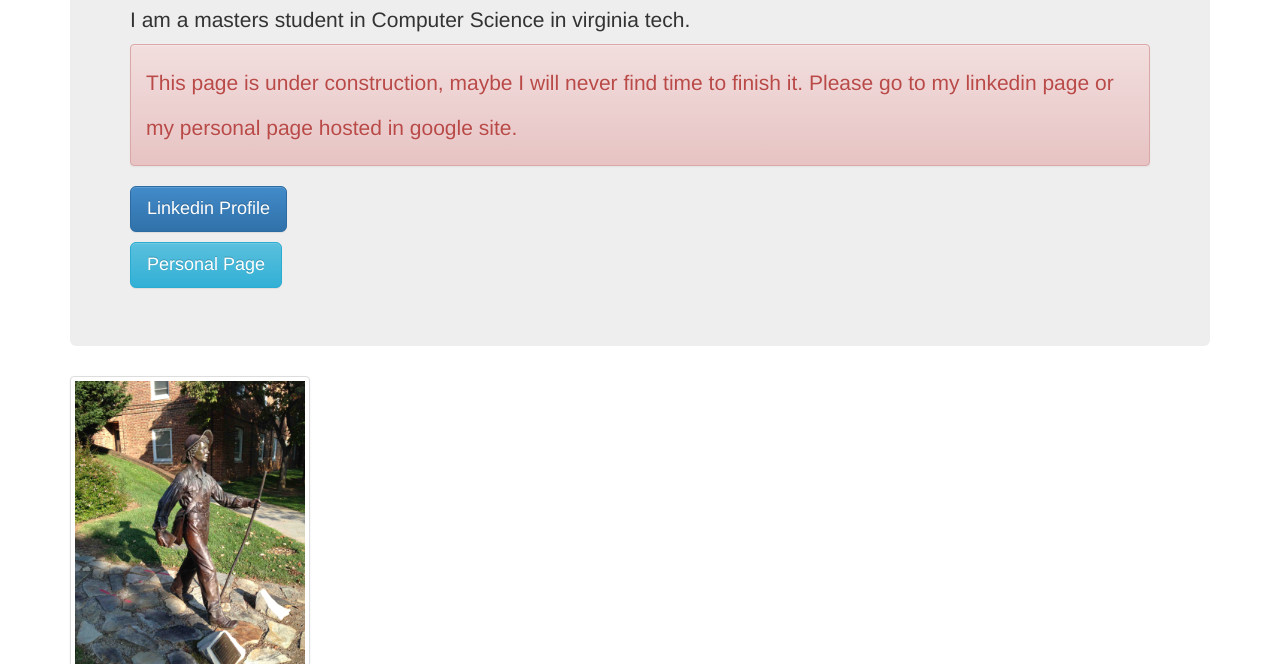
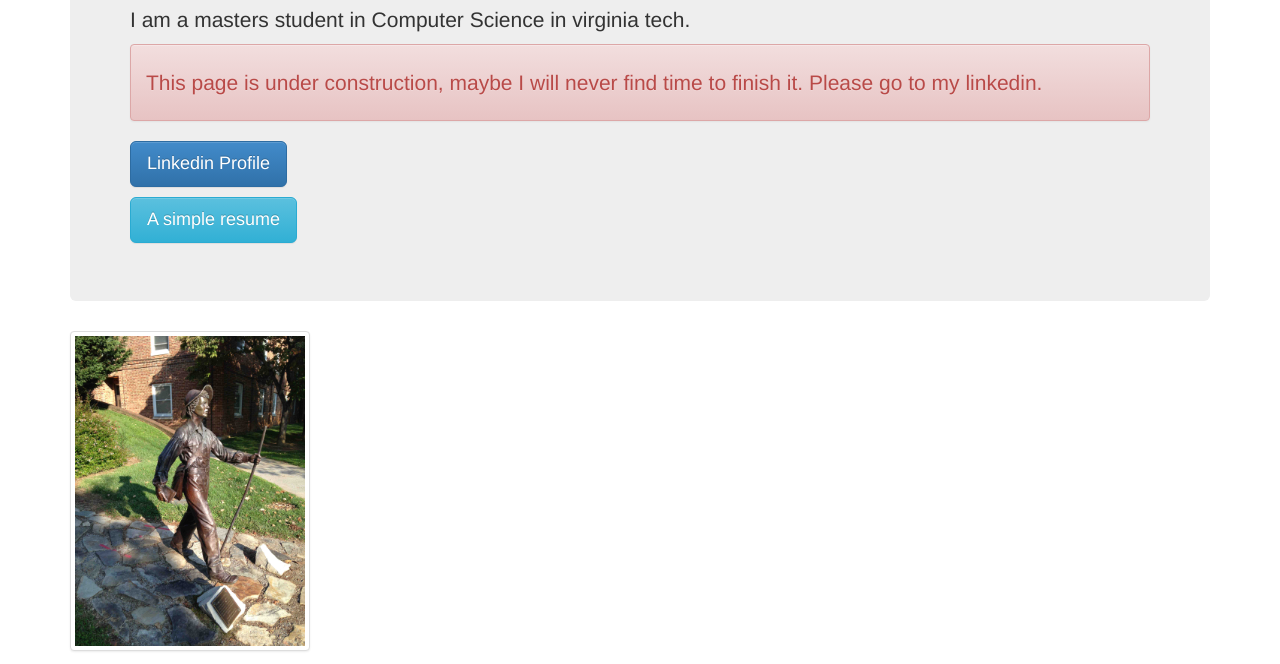
Before and after one commit to bladepan/bladepan.github.io, a plain HTML site: page index.html in a window 1280 px wide. Shown: the part 136-800 px from the top of the page. Drawn offline with Linux system fonts and the light colour scheme.

Commit message:
add resume

```diff
--- a/index.html
+++ b/index.html
@@ -58,9 +58,9 @@
     <div class="jumbotron">
       <h1>Pan</h1>
       <p>I am a masters student in Computer Science in virginia tech.</p>
-      <div class="alert alert-danger">This page is under construction, maybe I will never find time to finish it. Please go to my linkedin page or my personal page hosted in google site.</div>
+      <div class="alert alert-danger">This page is under construction, maybe I will never find time to finish it. Please go to my linkedin.</div>
       <p><a class="btn btn-primary btn-lg" href="http://www.linkedin.com/profile/view?id=109264793" target="_blank">Linkedin Profile</a>
-      <p><a class="btn btn-info btn-lg" href="http://www.linkedin.com/profile/view?id=109264793" target="_blank">Personal Page</a></p>
+      <p><a class="btn btn-info btn-lg" href="resume.pdf" target="_blank">A simple resume</a></p>
     </div>
 
 
```
Also changed, not shown: 1 other file.
